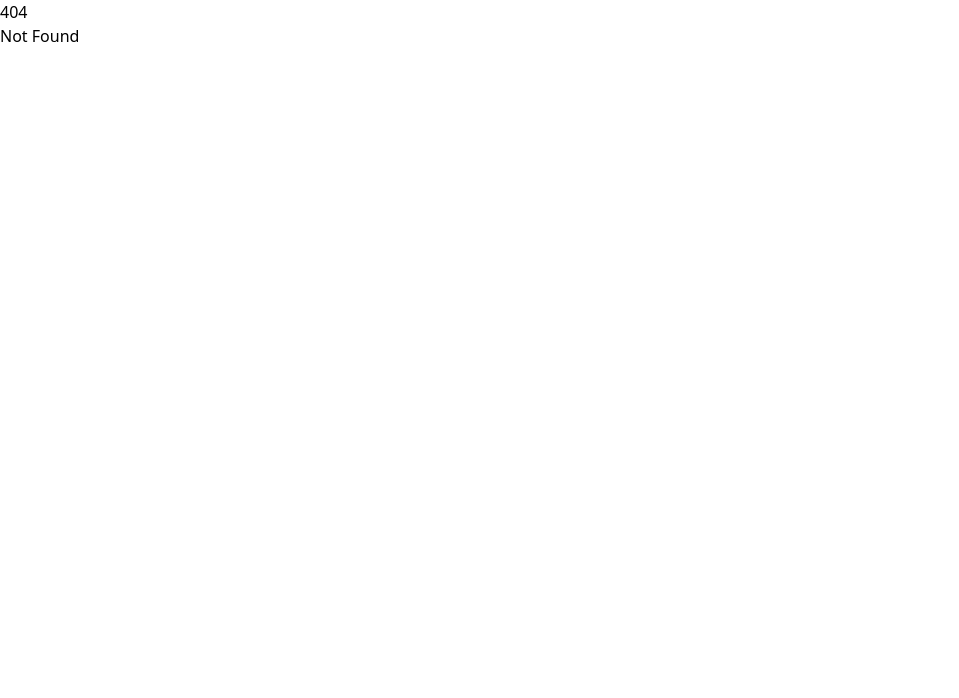
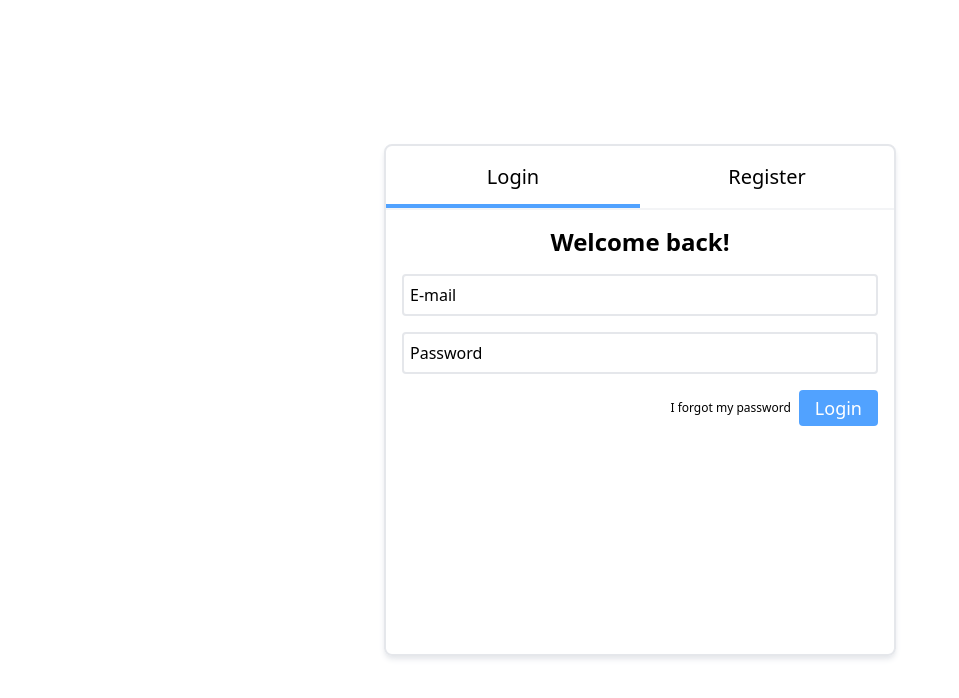
Before and after one commit to leflon/Substainable, a SvelteKit app: page /auth in a window 1280 px wide. Before the commit this address had no page. Shown: the top 698 px of the page, without its empty margins (0-959 px from the left). Built offline with nearby package versions, Linux system fonts and the light colour scheme.

Commit message:
feat(auth): add basic auth page

```diff
--- a/src/routes/+page.svelte
+++ b/src/routes/+page.svelte
@@ -1,5 +1 @@
-<script>
-	import AuthForm from '../components/AuthForm.svelte';
-
-</script>
-<AuthForm></AuthForm>
+<h1>Sub'stainable</h1>
--- /dev/null
+++ b/src/routes/auth/+page.svelte
@@ -0,0 +1,5 @@
+<script>
+	import AuthForm from "../../components/AuthForm.svelte";
+</script>
+
+<AuthForm />
```
